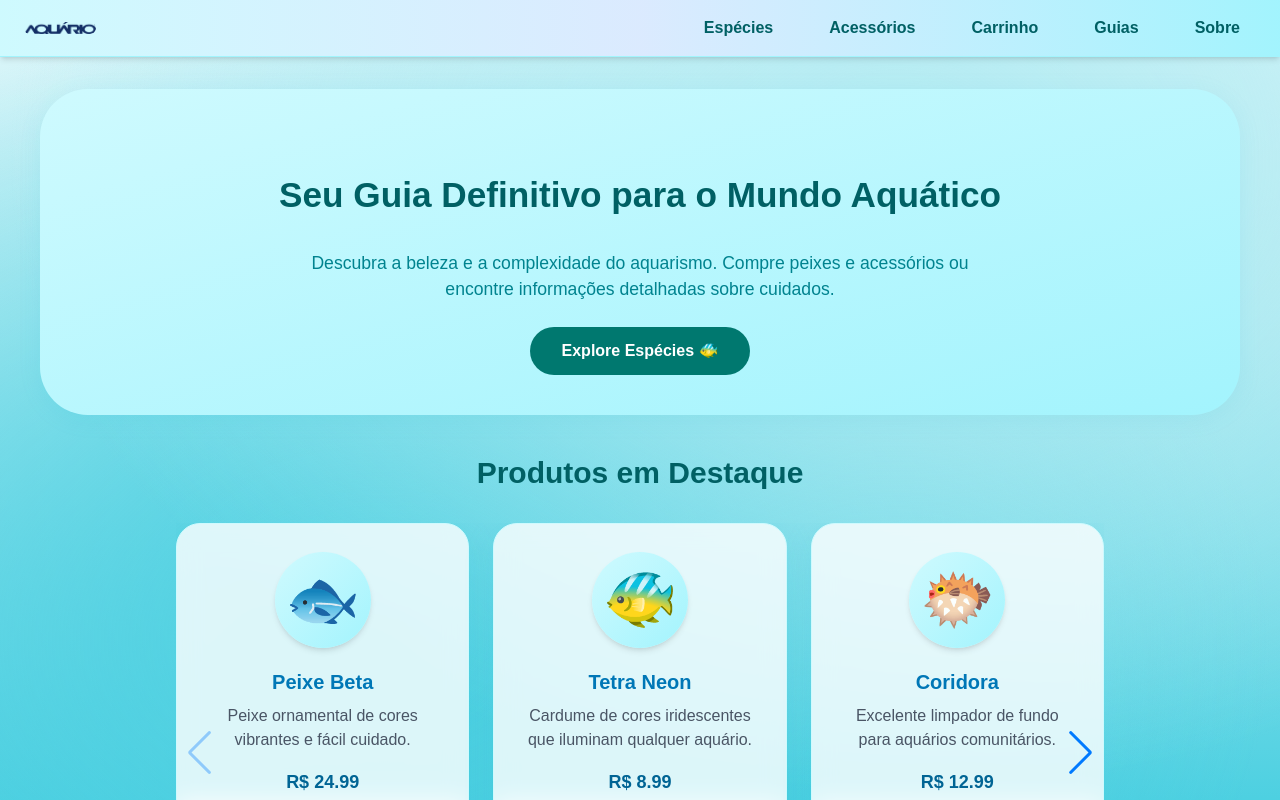
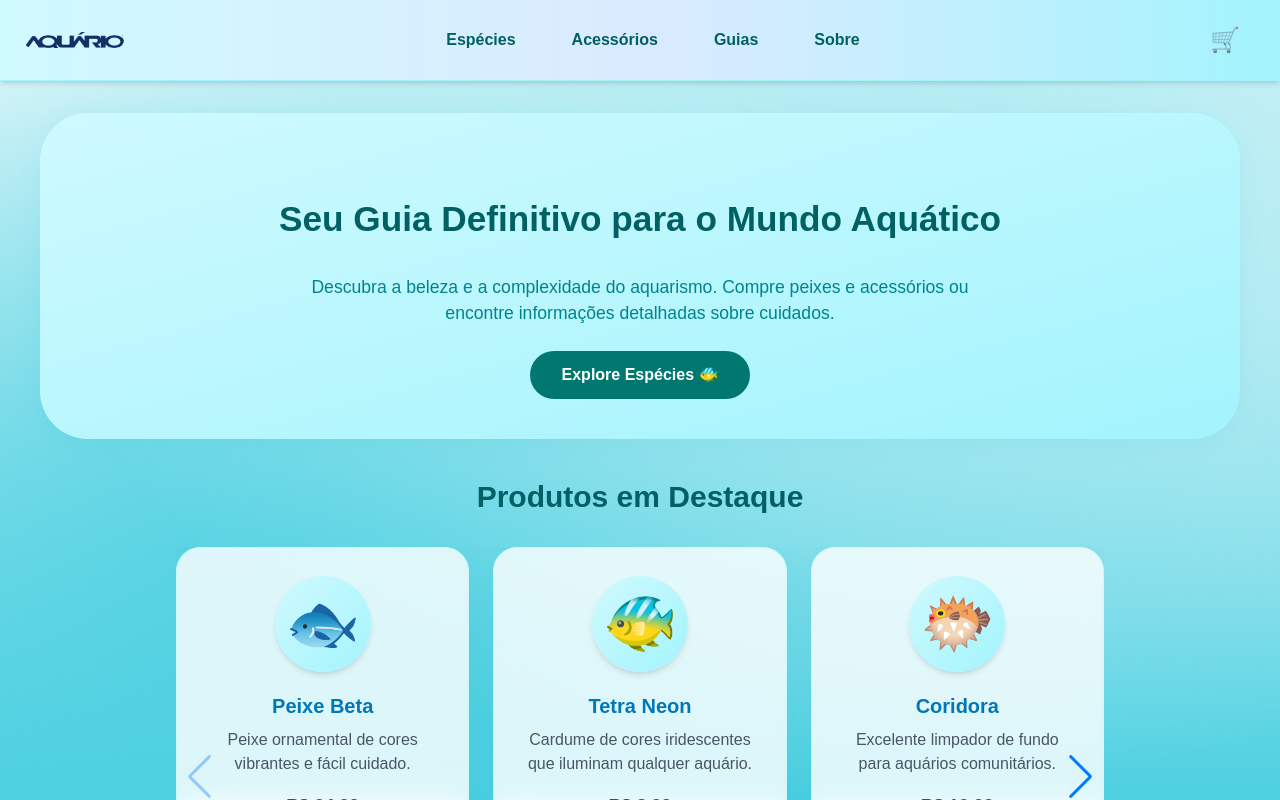
Before and after one commit to Pedro-Roger/aquarismo--tic, a Next.js app: page / in a window 1280 px wide. Shown: the top 800 px of the page. Built offline with nearby package versions, Linux system fonts and the light colour scheme.

Commit message:
toast added

```diff
--- a/package.json
+++ b/package.json
@@ -12,6 +12,7 @@
     "next": "15.4.1",
     "react": "19.1.0",
     "react-dom": "19.1.0",
+    "react-hot-toast": "^2.5.2",
     "swiper": "^11.2.10"
   },
   "devDependencies": {
--- a/src/app/layout.tsx
+++ b/src/app/layout.tsx
@@ -3,6 +3,8 @@ import { Geist, Geist_Mono } from "next/font/google";
 import "./globals.css";
 import Header from "@/components/Header";
 import Footer from "@/components/Footer";
+import { CartProvider } from "../context/CartProvider";
+import { Toaster } from "react-hot-toast";
 
 const geistSans = Geist({
   variable: "--font-geist-sans",
@@ -25,13 +27,16 @@ export default function RootLayout({
   children: React.ReactNode;
 }>) {
   return (
-    <html lang="en">
+    <html lang="pt">
       <body
         className={`${geistSans.variable} ${geistMono.variable} antialiased`}
       >
-        <Header />
-        {children}
-        <Footer />
+        <CartProvider>
+          <Header />
+          {children}
+          <Footer />
+          <Toaster position="top-right" />
+        </CartProvider>
       </body>
     </html>
   );
--- /dev/null
+++ b/src/components/CartModal.tsx
@@ -0,0 +1,145 @@
+"use client";
+import { useCart } from "../context/CartProvider";
+import React from "react";
+
+interface CartModalProps {
+  open: boolean;
+  onClose: () => void;
+}
+
+export default function CartModal({ open, onClose }: CartModalProps) {
+  const { items, updateQuantity, removeFromCart, clearCart } = useCart();
+
+  const subtotal = items.reduce(
+    (acc, item) => acc + item.price * item.quantity,
+    0
+  );
+  const total = subtotal;
+
+  const handleOverlayClick = (e: React.MouseEvent<HTMLDivElement>) => {
+    if (e.target === e.currentTarget) onClose();
+  };
+
+  if (!open) return null;
+
+  return (
+    <div
+      className="fixed inset-0 z-50 flex items-center justify-center bg-black/30 backdrop-blur-sm"
+      onClick={handleOverlayClick}
+    >
+      <div className="bg-white rounded-2xl shadow-2xl w-full max-w-2xl mx-4 p-6 relative animate-fadeIn">
+        {/* Cabeçalho */}
+        <div className="flex items-center justify-between mb-6">
+          <div className="flex items-center gap-2">
+            <span className="text-2xl">🛒</span>
+            <h2 className="text-2xl font-bold text-gray-800">
+              Carrinho de Compras
+            </h2>
+          </div>
+          <span className="bg-gray-100 text-gray-700 rounded-full px-4 py-1 text-sm font-semibold">
+            {items.length} {items.length === 1 ? "item" : "itens"}
+          </span>
+          <button
+            className="absolute top-4 right-4 text-gray-400 hover:text-red-500 text-2xl font-bold"
+            onClick={onClose}
+            aria-label="Fechar"
+          >
+            ×
+          </button>
+        </div>
+
+        {/* Lista de produtos */}
+        <div className="divide-y divide-gray-200">
+          {items.length === 0 ? (
+            <div className="py-12 text-center text-gray-500 text-lg">
+              Seu carrinho está vazio.
+            </div>
+          ) : (
+            items.map((item) => (
+              <div
+                key={item.id}
+                className="flex items-center justify-between py-4"
+              >
+                <div>
+                  <div className="font-semibold text-lg text-gray-900">
+                    {item.name}
+                  </div>
+                  <div className="text-gray-600 text-sm">
+                    R${item.price.toFixed(2)} × {item.quantity}
+                  </div>
+                </div>
+                <div className="flex items-center gap-2">
+                  <button
+                    className="border rounded px-2 py-1 text-lg hover:bg-gray-100"
+                    onClick={() => updateQuantity(item.id, item.quantity - 1)}
+                    aria-label="Diminuir quantidade"
+                  >
+                    -
+                  </button>
+                  <span className="min-w-[24px] text-center">
+                    {item.quantity}
+                  </span>
+                  <button
+                    className="border rounded px-2 py-1 text-lg hover:bg-gray-100"
+                    onClick={() => updateQuantity(item.id, item.quantity + 1)}
+                    aria-label="Aumentar quantidade"
+                  >
+                    +
+                  </button>
+                  <button
+                    className="ml-2 text-red-500 hover:text-red-700 text-xl"
+                    onClick={() => removeFromCart(item.id)}
+                    aria-label="Remover item"
+                  >
+                    🗑️
+                  </button>
+                </div>
+              </div>
+            ))
+          )}
+        </div>
+
+        {/* Resumo do pedido */}
+        <div className="bg-gray-50 rounded-xl p-6 mt-8 mb-6">
+          <div className="flex justify-between items-center mb-2 text-gray-700 text-lg">
+            <span>Subtotal:</span>
+            <span>R${subtotal.toFixed(2)}</span>
+          </div>
+          <div className="flex justify-between items-center mb-2 text-gray-700 text-lg">
+            <span>Frete:</span>
+            <span className="text-green-600 font-semibold">Grátis</span>
+          </div>
+          <hr className="my-2" />
+          <div className="flex justify-between items-center text-xl font-bold text-gray-900">
+            <span>Total:</span>
+            <span>R${total.toFixed(2)}</span>
+          </div>
+        </div>
+
+        {/* Botões de ação */}
+        <div className="flex flex-col sm:flex-row gap-4">
+          <button
+            className="flex-1 bg-gray-100 text-gray-700 font-semibold py-3 rounded-lg hover:bg-gray-200 transition"
+            onClick={onClose}
+          >
+            Continuar Comprando
+          </button>
+          <button
+            className="flex-1 bg-green-500 text-white font-bold py-3 rounded-lg hover:bg-green-600 transition"
+            disabled={items.length === 0}
+            onClick={() => alert("Compra finalizada!")}
+          >
+            Finalizar Compra
+          </button>
+          <button
+            className="flex-1 bg-white border border-red-400 text-red-500 font-bold py-3 rounded-lg hover:bg-red-50 hover:border-red-600 transition"
+            disabled={items.length === 0}
+            onClick={clearCart}
+          >
+            Limpar Carrinho
+          </button>
+        </div>
+      </div>
+    </div>
+  );
+}
--- a/src/components/Footer.tsx
+++ b/src/components/Footer.tsx
@@ -1,9 +1,11 @@
+"use client";
 export default function Footer() {
   return (
     <footer className="bg-gradient-to-r from-cyan-100 via-blue-100 to-cyan-200 border-t border-cyan-200 py-6 mt-16">
       <div className="container mx-auto px-4">
         <div className="flex justify-center items-center text-[#006064] text-sm font-medium">
-                    &copy; {new Date().getFullYear()} Meu Aquarismo. Todos os direitos reservados.
+          &copy; {new Date().getFullYear()} Meu Aquarismo. Todos os direitos
+          reservados.
         </div>
       </div>
     </footer>
--- a/src/components/Header.tsx
+++ b/src/components/Header.tsx
@@ -1,23 +1,29 @@
+"use client";
 import Image from "next/image";
 import Link from "next/link";
+import { useState } from "react";
+import CartModal from "./CartModal";
 
 export default function Header() {
+  const [open, setOpen] = useState(false);
+
   return (
     <header className="bg-gradient-to-r from-cyan-100 via-blue-100 to-cyan-200 py-4 shadow-md border-b border-cyan-200">
-      <div className="container mx-auto flex flex-col sm:flex-row justify-between items-center px-6">
-        <div className="flex items-center gap-3 mb-3 sm:mb-0">
+      <div className="container mx-auto flex flex-col sm:flex-row items-center px-6">
+        <div className="flex items-center w-full sm:w-auto justify-center sm:justify-start gap-4 mb-3 sm:mb-0">
           <Link href="/" className="flex-shrink-0">
             <Image
               src="/logo.png"
               alt="Logo"
-              width={72}
-              height={72}
+              width={100}
+              height={100}
               className="rounded-full shadow-2xl hover:scale-105 transition-transform duration-200"
               priority
             />
           </Link>
         </div>
-        <nav>
+
+        <nav className="w-full flex justify-center">
           <ul className="flex flex-wrap items-center gap-2 sm:gap-6 text-[#006064] font-semibold text-base">
             <li>
               <Link
@@ -33,14 +39,6 @@ export default function Header() {
                 className="px-4 py-2 rounded-full hover:bg-cyan-100 hover:text-[#00838f] transition-all duration-200"
               >
                 Acessórios
-              </Link>
-            </li>
-            <li>
-              <Link
-                href="/carrinho"
-                className="px-4 py-2 rounded-full hover:bg-cyan-100 hover:text-[#00838f] transition-all duration-200"
-              >
-                Carrinho
               </Link>
             </li>
             <li>
@@ -61,7 +59,18 @@ export default function Header() {
             </li>
           </ul>
         </nav>
+
+        <div className="flex items-center w-full sm:w-auto justify-center sm:justify-end gap-4 mt-3 sm:mt-0">
+          <button
+            onClick={() => setOpen(true)}
+            className="px-4 py-2 rounded-full hover:bg-cyan-100 hover:text-[#00838f] transition-all duration-200 text-2xl"
+            aria-label="Abrir carrinho"
+          >
+            🛒
+          </button>
+        </div>
       </div>
+      <CartModal open={open} onClose={() => setOpen(false)} />
     </header>
   );
 }
--- a/src/components/homeComponents/productsSection.tsx
+++ b/src/components/homeComponents/productsSection.tsx
@@ -5,6 +5,8 @@ import { Navigation, Pagination, A11y } from "swiper/modules";
 import "swiper/css";
 import "swiper/css/navigation";
 import "swiper/css/pagination";
+import { useCart } from "../../context/CartProvider";
+import toast from "react-hot-toast";
 
 export default function ProductsSection() {
   const products = [
@@ -19,7 +21,8 @@ export default function ProductsSection() {
       id: 2,
       name: "Tetra Neon",
       price: 8.99,
-      description: "Cardume de cores iridescentes que iluminam qualquer aquário.",
+      description:
+        "Cardume de cores iridescentes que iluminam qualquer aquário.",
       image: "🐠",
     },
     {
@@ -32,7 +35,7 @@ export default function ProductsSection() {
     {
       id: 4,
       name: "Filtro Externo",
-      price: 89.90,
+      price: 89.9,
       description: "Filtro eficiente para manter a água sempre limpa.",
       image: "🧊",
     },
@@ -46,7 +49,7 @@ export default function ProductsSection() {
     {
       id: 6,
       name: "Planta Artificial",
-      price: 14.50,
+      price: 14.5,
       description: "Decoração segura e realista para aquários.",
       image: "🌿",
     },
@@ -60,7 +63,7 @@ export default function ProductsSection() {
     {
       id: 8,
       name: "Aquário 40L",
-      price: 249.90,
+      price: 249.9,
       description: "Aquário de vidro temperado, ideal para iniciantes.",
       image: "🪟",
     },
@@ -74,11 +77,13 @@ export default function ProductsSection() {
     {
       id: 10,
       name: "Luminária LED",
-      price: 79.90,
+      price: 79.9,
       description: "Iluminação eficiente para realçar as cores do aquário.",
       image: "💡",
     },
   ];
+
+  const { addToCart } = useCart();
 
   return (
     <section className="mb-16">
@@ -133,6 +138,10 @@ export default function ProductsSection() {
                   R$ {product.price.toFixed(2)}
                 </div>
                 <button
+                  onClick={() => {
+                    addToCart({ ...product, id: String(product.id) });
+                    toast.success("Produto adicionado ao carrinho!");
+                  }}
                   className="
                     bg-gradient-to-r from-[#2196f3] to-[#00bcd4]
                     hover:from-[#1565c0] hover:to-[#0097a7]
--- a/src/components/speciesComponents/speciesHeroSection.tsx
+++ b/src/components/speciesComponents/speciesHeroSection.tsx
@@ -1,3 +1,4 @@
+"use client";
 import SpeciesCard from "./speciesCards";
 import fishData from "../../data/fishData";
 import { Swiper, SwiperSlide } from "swiper/react";
@@ -9,7 +10,7 @@ import "swiper/css/pagination";
 export default function SpeciesHeroSection() {
   return (
     <section className="w-full flex flex-col items-center justify-center  ">
-            <h1 className="text-3xl md:text-4xl font-extrabold text-blue-700 text-center mb-8 drop-shadow">
+      <h1 className="text-xl md:text-2xl font-medium text-blue-600 text-center mb-6">
         Nossas Espécies de Peixes
       </h1>
       <div className="w-full max-w-6xl flex items-center justify-center">
@@ -36,7 +37,8 @@ export default function SpeciesHeroSection() {
         </Swiper>
       </div>
       <p className="text-blue-800 text-sm mt-6 text-center max-w-2xl">
-                Explore nossa seleção de peixes de água doce, ideais para aquaristas de todos os níveis. Use as setas para navegar pelas espécies!
+        Explore nossa seleção de peixes de água doce, ideais para aquaristas de
+        todos os níveis. Use as setas para navegar pelas espécies!
       </p>
     </section>
   );
--- /dev/null
+++ b/src/context/CartProvider.tsx
@@ -0,0 +1,74 @@
+"use client";
+import { createContext, useContext, useState, ReactNode } from "react";
+
+export interface CartItem {
+  id: string;
+  name: string;
+  price: number;
+  image?: string;
+  quantity: number;
+}
+
+interface CartContextType {
+  items: CartItem[];
+  addToCart: (product: Omit<CartItem, "quantity">) => void;
+  removeFromCart: (id: string) => void;
+  updateQuantity: (id: string, quantity: number) => void;
+  clearCart: () => void;
+}
+
+const CartContext = createContext<CartContextType | undefined>(undefined);
+
+export const useCart = () => {
+  const context = useContext(CartContext);
+  if (!context) {
+    throw new Error("useCart deve ser usado dentro de um CartProvider");
+  }
+  return context;
+};
+
+interface CartProviderProps {
+  children: ReactNode;
+}
+
+export const CartProvider = ({ children }: CartProviderProps) => {
+  const [items, setItems] = useState<CartItem[]>([]);
+
+  const addToCart = (product: Omit<CartItem, "quantity">) => {
+    setItems((previous) => {
+      const exists = previous.find((item) => item.id === product.id);
+      if (exists) {
+        return previous.map((item) =>
+          item.id === product.id
+            ? { ...item, quantity: item.quantity + 1 }
+            : item
+        );
+      }
+      return [...previous, { ...product, quantity: 1 }];
+    });
+  };
+
+  const removeFromCart = (id: string) => {
+    setItems((previous) => previous.filter((item) => item.id !== id));
+  };
+
+  const updateQuantity = (id: string, quantity: number) => {
+    if (quantity <= 0) {
+      removeFromCart(id);
+    } else {
+      setItems((previous) =>
+        previous.map((item) => (item.id === id ? { ...item, quantity } : item))
+      );
+    }
+  };
+
+  const clearCart = () => setItems([]);
+
+  return (
+    <CartContext.Provider
+      value={{ items, addToCart, removeFromCart, updateQuantity, clearCart }}
+    >
+      {children}
+    </CartContext.Provider>
+  );
+};
```
Also changed, not shown: src/components/speciesComponents/speciesCards.tsx (+22 -7 lines), 1 other file (tests, documents, lock files or other folders). Lines whose indentation alone changed are shown as unchanged.
